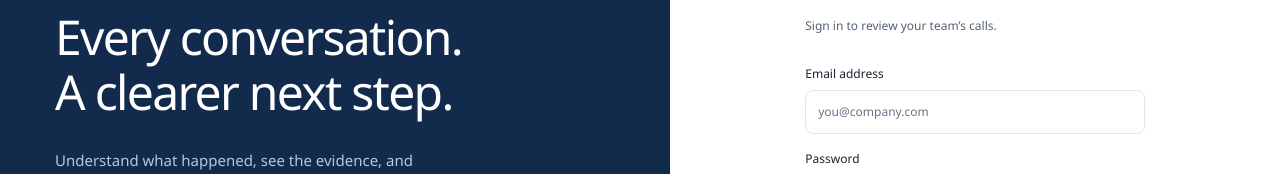
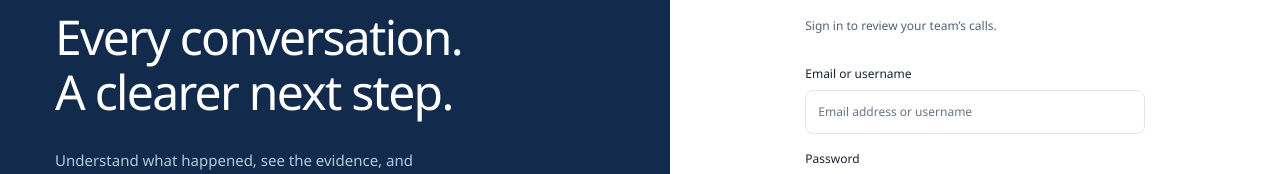
Before and after one commit to ElaiElaiElai1113/PestLaunchCallIntelligence, a Next.js app: page /login in a window 1280 px wide. Shown: the part 259-433 px from the top of the page. Built offline with nearby package versions, Linux system fonts and the light colour scheme; no server answers.

Commit message:
Add requested admin demo login alias

```diff
--- a/src/app/login/page.tsx
+++ b/src/app/login/page.tsx
@@ -9,6 +9,7 @@ import {
   LoaderCircle,
 } from "lucide-react";
 import { browserClient } from "@/lib/supabase/browser";
+import { loginEmail } from "@/lib/domain/login-identity";
 export default function Login() {
   const router = useRouter();
   const [email, setEmail] = useState(""),
@@ -25,7 +26,7 @@ export default function Login() {
     setError("");
     try {
       const { error } = await browserClient().auth.signInWithPassword({
-        email,
+        email: loginEmail(email),
         password,
       });
       if (error) throw error;
@@ -92,14 +93,14 @@ export default function Login() {
           {configured ? (
             <form onSubmit={signIn}>
               <label>
-                Email address
+                Email or username
                 <input
                   autoComplete="username"
-                  type="email"
+                  type="text"
                   required
                   value={email}
                   onChange={(e) => setEmail(e.target.value)}
-                  placeholder="you@company.com"
+                  placeholder="Email address or username"
                 />
               </label>
               <label>
--- /dev/null
+++ b/src/lib/domain/login-identity.ts
@@ -0,0 +1,5 @@
+// Convenience alias only: Supabase still validates the account password.
+export function loginEmail(identity: string) {
+  const value = identity.trim();
+  return value.toLowerCase() === "admin" ? "admin@pestlaunch.test" : value;
+}
```
Also changed, not shown: 2 other files (tests, documents, lock files or other folders).
